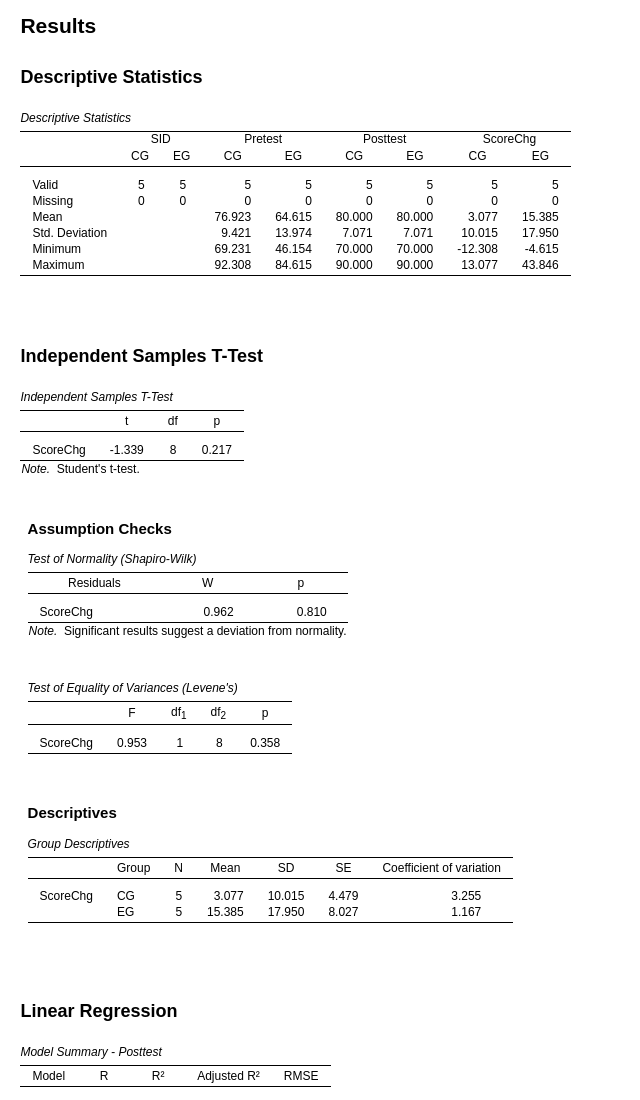
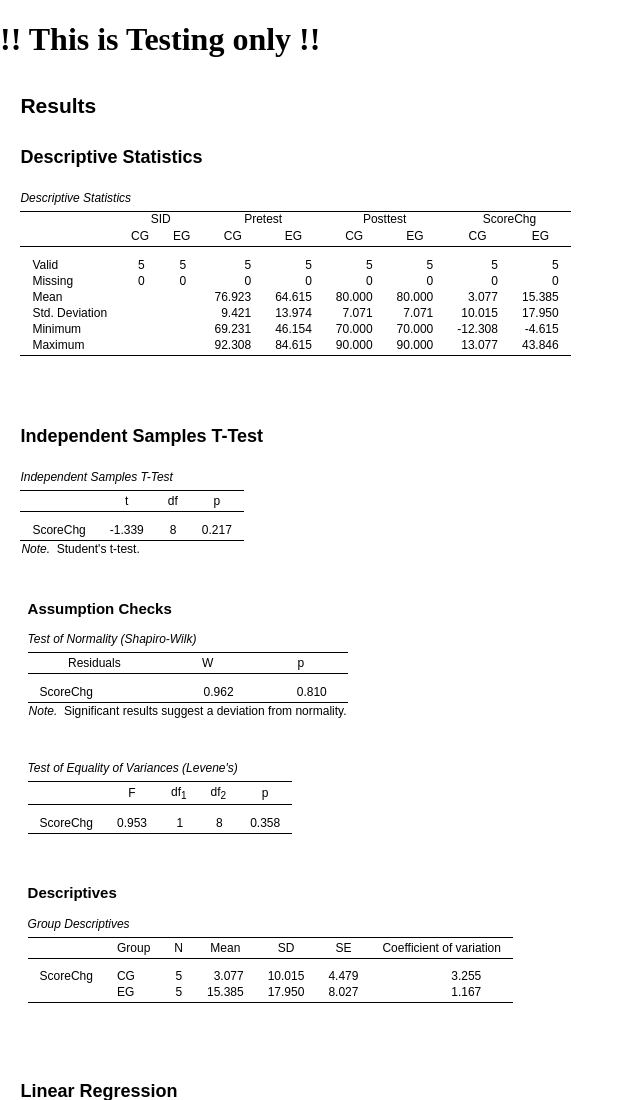
Before and after one commit to wilsonhutapea/UNI-quantitative-analysis-course, a plain HTML site: page index.html in a window 1280 px wide. Shown: the top 1100 px of the page, without its empty margins (0-640 px from the left). Drawn offline with Linux system fonts and the light colour scheme.

Commit message:
Update and rename testing html.html to index.html

```diff
--- a/testing html.html
+++ b/index.html
@@ -4,6 +4,7 @@
 		<meta http-equiv='Content-Type' content='text/html; charset=utf-8' />
 		<title>JASP</title>		<style>			p {margin-top:1em; margin-bottom:1em;}		</style>	</head>
 	<body style='display: block; padding: 0px; margin: 0px; '>
+<h1>!! This is Testing only !!</h1>
 <div style="display:inline-block"><div class="jasp-report" style='padding: 0px; text-align: start; margin-bottom: 0px; margin-top: 0px; margin-left: 0px; margin-right: 0px; display: block; float: none; position: static; ' >
 <div style="display:inline-block; ">
 <div  style='padding: 0px; margin: 0px 20.4px; display: block; float: none; '><h1 style='padding: 0px; text-align: start; margin: 14.07px 0px; display: inline-block; float: none; vertical-align: middle; font-size: 21px; font: 700 21px Arial, sans-serif, freesans, "Segoe UI"; font-weight: 700; color: rgb(0, 0, 0); font-style: normal; text-transform: none; '>Results</h1></div><div class="jasp-analysis" style='padding: 0px 12px 12px; text-align: start; margin-bottom: 8.4px; margin-top: 0px; margin-left: 8.4px; margin-right: 8.4px; display: block; float: none; position: relative; ' >
```
